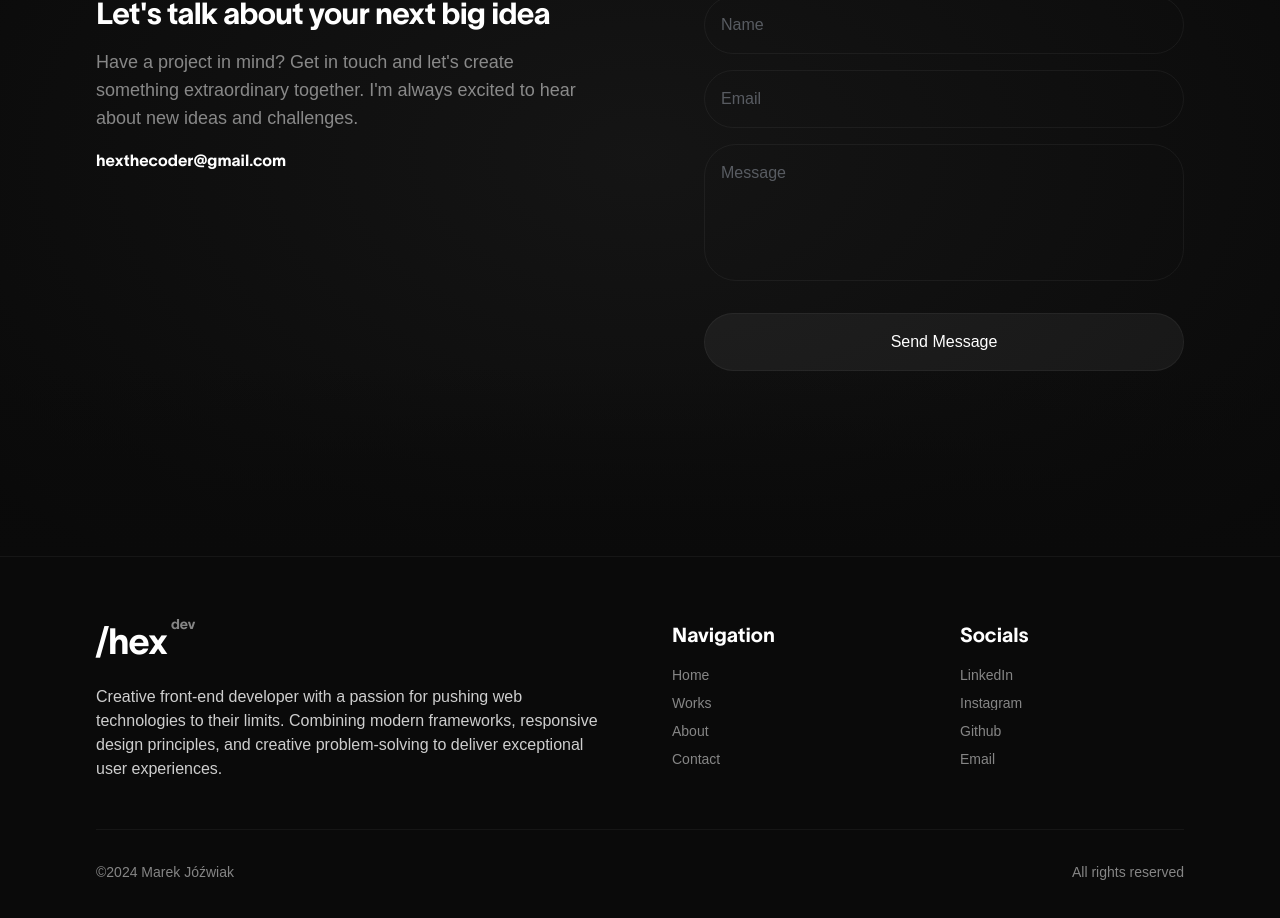
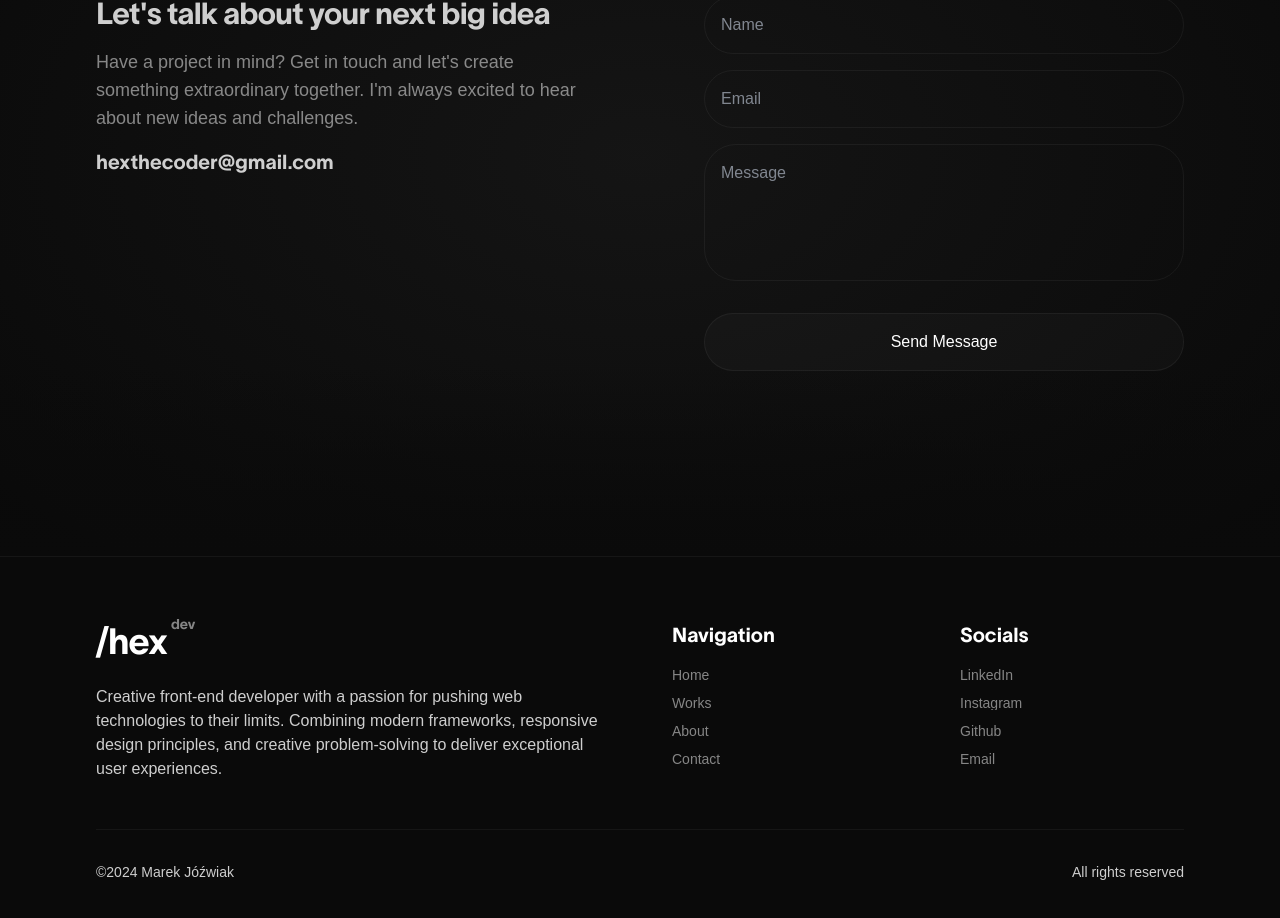
Before and after one commit to 66HEX/personal-website, a Next.js app: page /contact in a window 1280 px wide. Shown: the part 244-1162 px from the top of the page. Built offline with nearby package versions, Linux system fonts and the light colour scheme; a web font is replaced by a local one.

Commit message:
Minor
Contact Page: fixed email animation, and text colors
Footer: fixed copywright text colors

```diff
--- a/app/animations/contactPageAnimations.tsx
+++ b/app/animations/contactPageAnimations.tsx
@@ -22,8 +22,9 @@ export const setupContactAnimation = (
         const title = new SplitText(refs.titleRef.current, { type: "lines,words,chars" });
         const subtitle = new SplitText(refs.subtitleRef.current, { type: "lines" });
         const description = new SplitText(refs.descriptionRef.current, { type: "lines" });
+        const email = new SplitText(refs.emailRef.current, { type: "lines" });
 
-        [refs.titleRef.current, refs.subtitleRef.current, refs.descriptionRef.current].forEach(ref => {
+        [refs.titleRef.current,refs.emailRef.current, refs.subtitleRef.current, refs.descriptionRef.current].forEach(ref => {
             if (ref) {
                 new SplitText(ref, {
                     type: "lines",
@@ -35,7 +36,7 @@ export const setupContactAnimation = (
         gsap.set(title.chars, { opacity: 0, y: 50 });
         gsap.set(subtitle.lines, { opacity: 0, y: 20 });
         gsap.set(description.lines, { opacity: 0, y: 20 });
-        gsap.set(refs.emailRef.current, { opacity: 0, y: 20 });
+        gsap.set(email.lines, { opacity: 0, y: 20 });
 
         const tl = gsap.timeline({
             defaults: { ease: "power3.out", duration: 1 }
@@ -48,7 +49,7 @@ export const setupContactAnimation = (
             stagger: 0.02
         })
             .to(subtitle.lines, {
-                opacity: 1,
+                opacity: 0.8,
                 y: 0,
             }, "0.3")
             .to(description.lines, {
@@ -56,8 +57,8 @@ export const setupContactAnimation = (
                 y: 0,
                 stagger: 0.1
             }, "0.5")
-            .to(refs.emailRef.current, {
-                opacity: 1,
+            .to(email.lines, {
+                opacity: 0.8,
                 y: 0,
             }, "0.7");
     }, component);
--- a/app/components/Footer/Footer.tsx
+++ b/app/components/Footer/Footer.tsx
@@ -100,10 +100,10 @@ export default function Footer() {
                 </div>
 
                 <div className="mt-12 pt-8 border-t border-white/5 flex flex-col md:flex-row justify-between items-center space-y-4 md:space-y-0">
-                    <p className="text-sm text-white/50 font-[500]">
+                    <p className="text-sm text-white/80 font-[500]">
                         ©{currentYear} Marek Jóźwiak
                     </p>
-                    <p className="text-sm text-white/50 font-[500]">
+                    <p className="text-sm text-white/80 font-[500]">
                         All rights reserved
                     </p>
                 </div>
--- a/app/contact/page.tsx
+++ b/app/contact/page.tsx
@@ -7,9 +7,6 @@ import { initializeButtonAnimation } from "@/app/animations/buttonHoverAnimation
 import {useEffect, useRef, useState} from 'react';
 import Link from "next/link";
 import BackgroundOverlay from "@/app/components/BackgroundOverlay/backgroundOverlay";
-import AnimatedLink from "@/app/components/AnimatedLink/AnimatedLink";
-
-gsap.registerPlugin(CustomEase);
 
 interface FormData {
     name: string;
@@ -100,7 +97,7 @@ const ContactForm = () => {
                     placeholder="Name"
                     autoComplete="off"
                     required
-                    className="w-full opacity-50 bg-transparent outline-none"
+                    className="w-full opacity-80 bg-transparent outline-none"
                 />
             </div>
             <div className="border border-white/5 p-4 rounded-custom transition-all mb-4">
@@ -112,7 +109,7 @@ const ContactForm = () => {
                     placeholder="Email"
                     autoComplete="off"
                     required
-                    className="w-full opacity-50 bg-transparent outline-none [&:-webkit-autofill]:bg-transparent"
+                    className="w-full opacity-80 bg-transparent outline-none [&:-webkit-autofill]:bg-transparent"
                 />
             </div>
             <div className="border border-white/5 p-4 rounded-custom transition-all mb-8">
@@ -124,14 +121,14 @@ const ContactForm = () => {
                     autoComplete="off"
                     required
                     rows={4}
-                    className="w-full opacity-50 bg-transparent outline-none resize-none"
+                    className="w-full opacity-80 bg-transparent outline-none resize-none"
                 />
             </div>
             <button
                 ref={buttonRef}
                 type="submit"
                 disabled={isSubmitting}
-                className="border border-white/5 w-full bg-white/5 text-white py-4 rounded-custom disabled:opacity-50 disabled:cursor-not-allowed"
+                className="border w-full bg-white/[0.025] border-white/5 text-white py-4 rounded-custom disabled:opacity-50 disabled:cursor-not-allowed"
             >
                 {isSubmitting ? 'Sending...' : 'Send Message'}
             </button>
@@ -186,7 +183,7 @@ export default function Contact() {
                             Have a project in mind? Get in touch and let's create something extraordinary together.
                             I'm always excited to hear about new ideas and challenges.
                         </p>
-                        <Link ref={emailRef} href="mailto:hexthecoder@gmail.com" className="block font-[750] w-fit">
+                        <Link ref={emailRef} href="mailto:hexthecoder@gmail.com" className="block font-[750] w-fit text-xl">
                             hexthecoder@gmail.com
                         </Link>
                     </div>
```
